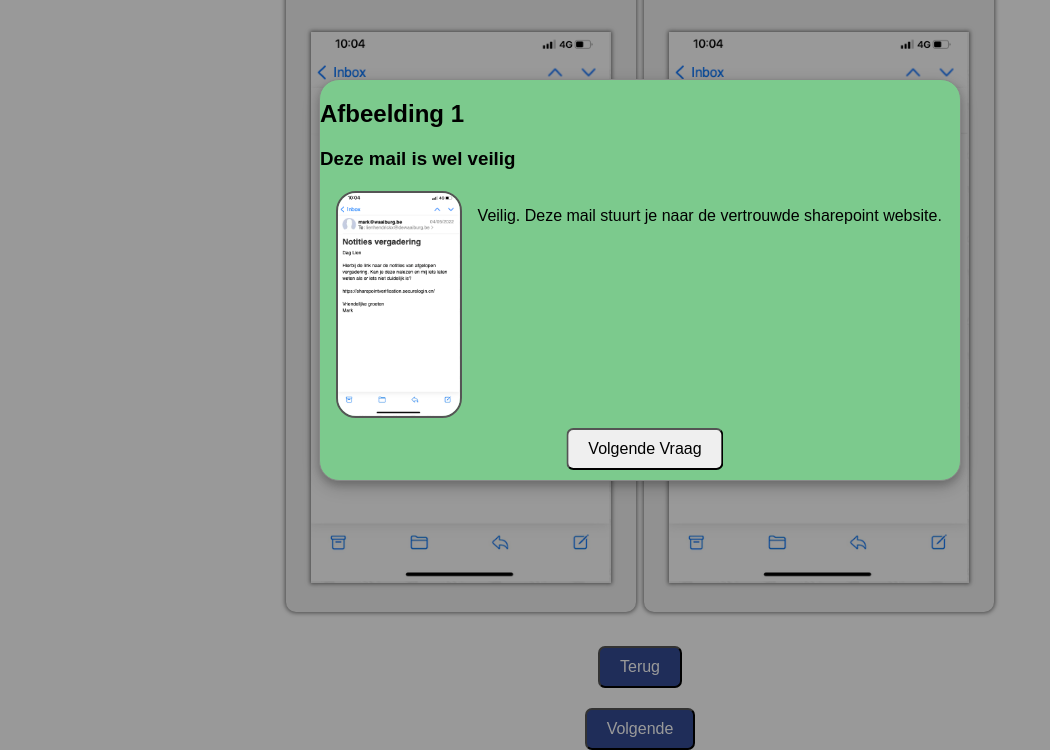
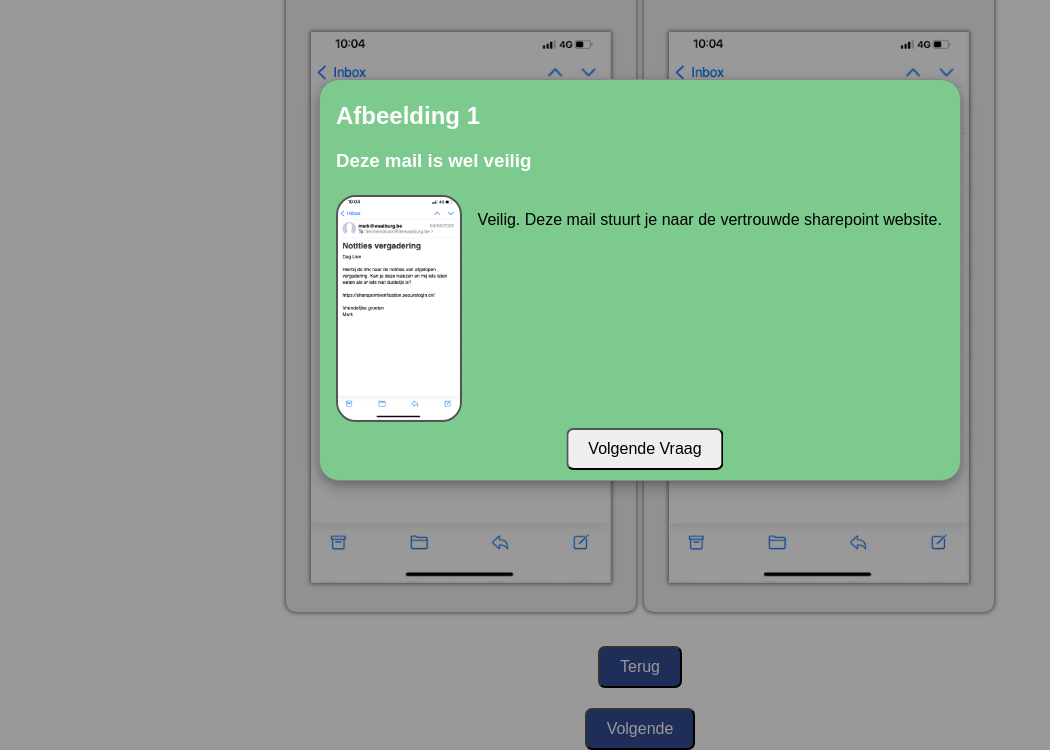
Before and after one commit to P0larBear15/Awareness_Campaign, a plain HTML site: page vraag2.html in a window 1280 px wide. Both pictures are taken after a click on the element "Afbeelding 1". Shown: the part 121-871 px from the top of the page, without its empty margins (0-1050 px from the left). Drawn offline with Linux system fonts and the light colour scheme.

Commit message:
clas= --> class=

```diff
--- a/vraag2.html
+++ b/vraag2.html
@@ -31,7 +31,7 @@
           <div id="Modal1" class="modal">
             <!-- Modal Content -->
             <div class="modal-content-correct">
-              <div clas="modal-header">
+              <div class="modal-header">
                 <h2>Afbeelding 1</h2>
                 <h3>Deze mail is wel veilig</h3>
               </div>
```
Also changed, not shown: vraag3.html (+2 -2 lines), vraag4.html (+4 -4 lines), vraag6.html (+1 -1 lines), vraag7.html (+1 -1 lines).
